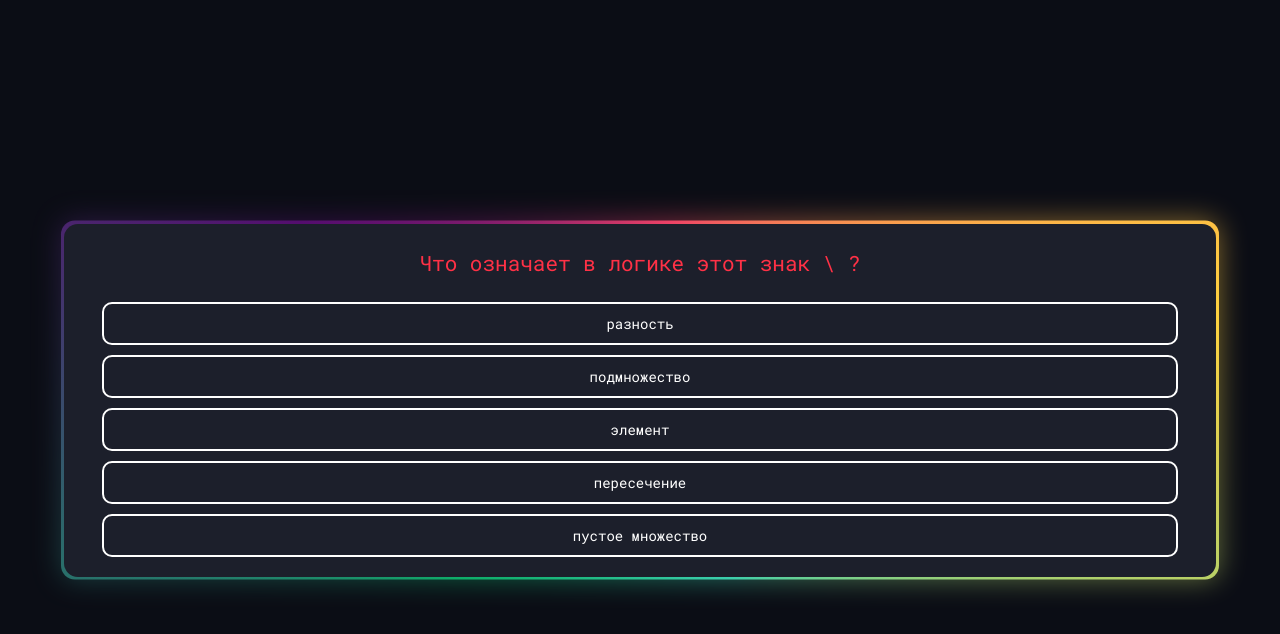
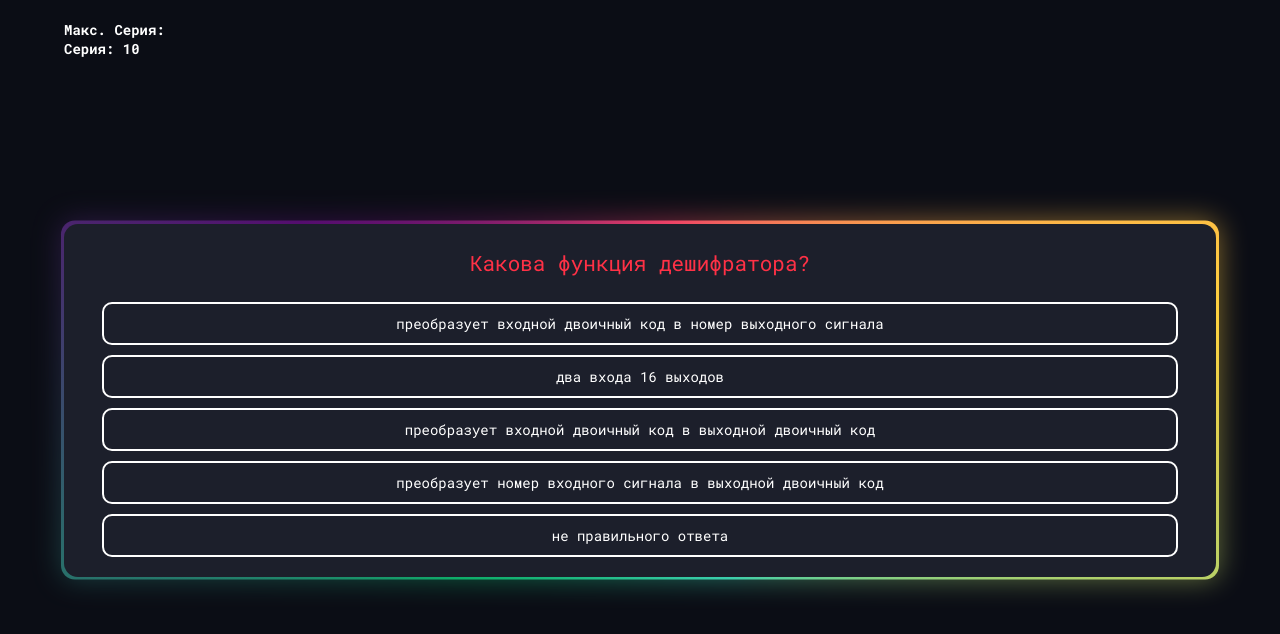
Before and after one commit to aQulionnn/platonus-exams, a React (Create React App) app: page / in a window 1280 px wide. Shown: the top 634 px of the page. Built offline with nearby package versions, Linux system fonts and the light colour scheme.

Commit message:
feat: Add Streak component

```diff
--- a/src/App.js
+++ b/src/App.js
@@ -1,9 +1,11 @@
 import React from "react";
 import QuestionCard from "./components/QuestionCard/QuestionCard";
+import Streak from "./components/Streak/Streak";
 
 function App() {
   return (
     <div className="App">
+      <Streak streak={10}/>
       <QuestionCard />
     </div>
   );
--- a/src/components/QuestionCard/QuestionCard.jsx
+++ b/src/components/QuestionCard/QuestionCard.jsx
@@ -3,7 +3,7 @@ import style from "./QuestionCard.module.css"
 import data from "../../data.json"
 
 function QuestionCard() {
-  const [question, setQuestion] = useState(data[1])
+  const [question, setQuestion] = useState(data[Math.floor(Math.random() * data.length)])
   const [shuffledVariants, setShuffledVariants] = useState([])
   const [selected, setSelected] = useState(null)
   const [correct, setCorrect] = useState(null)
--- /dev/null
+++ b/src/components/Streak/Streak.jsx
@@ -0,0 +1,13 @@
+import React from 'react'
+import style from './Streak.module.css'
+
+function Streak({streak}) {
+  return (
+    <div className={style['streak']}>
+      <h1>Макс. Серия: </h1>
+      <h6>Серия: {streak}</h6>
+    </div>
+  )
+}
+
+export default Streak
--- /dev/null
+++ b/src/components/Streak/Streak.module.css
@@ -0,0 +1,5 @@
+.streak {
+  position: absolute;
+  top: 20px;
+  color: white;
+}
```
